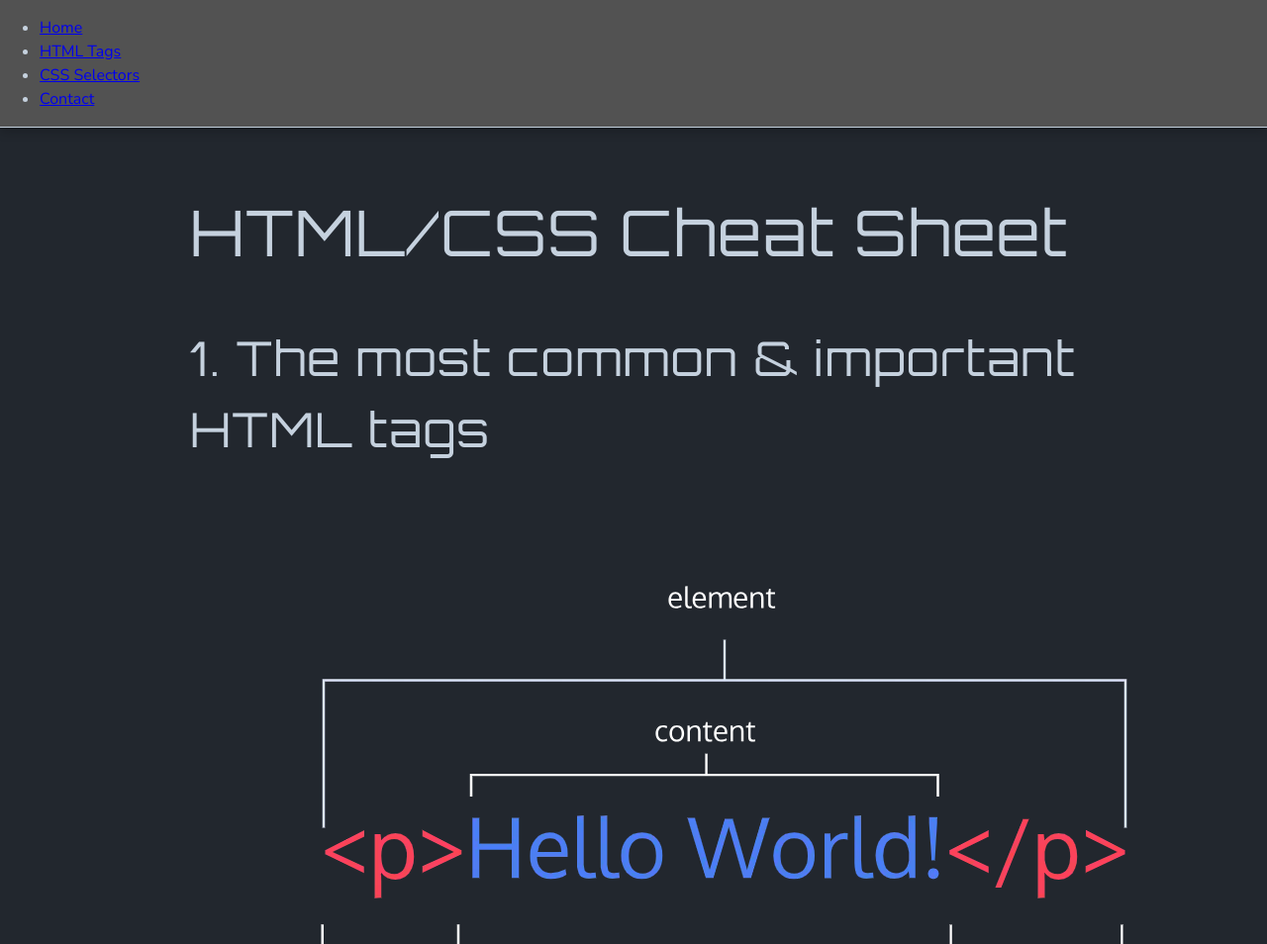
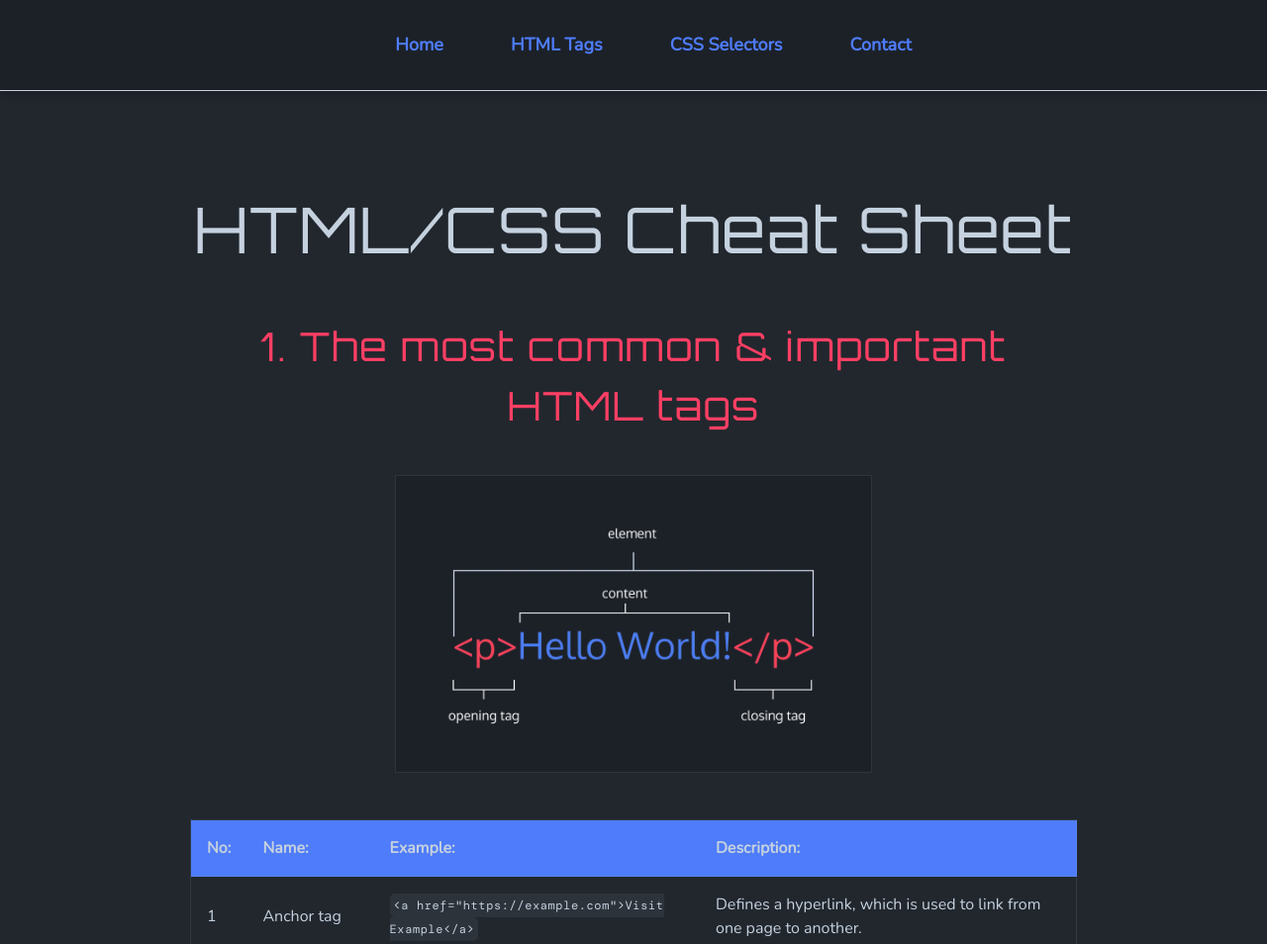
Before and after one commit to armand-sa/Cheat-Sheet, a plain HTML site: page index.html in a window 1280 px wide. Shown: the top 954 px of the page at 99% size. Drawn offline with nearby package versions, Linux system fonts and the light colour scheme.

Commit message:
Footer to go

```diff
--- a/css/styles.css
+++ b/css/styles.css
@@ -5,10 +5,10 @@ body {
   font-weight: 400;
   font-style: normal;
   font-size: 16px;
-  text-align: left;
+  text-align: center;
   line-height: 1.5;
-  background-color: #22272E;
-  color: #C5D1DE;
+  background-color: rgb(34, 39, 46);
+  color: rgb(197, 209, 222);
   padding: 0;
   margin: 0;
   scroll-behavior: smooth;
@@ -31,6 +31,7 @@ h3 {
   font-weight: 400;
   font-style: normal;
   letter-spacing: 0.0938rem;
+  margin: 40px 0;
 }
 
 h1 {
@@ -38,32 +39,117 @@ h1 {
 }
 
 h2 {
-  font-size: 3rem; /* or 48px */
+  font-size: 2.5rem; /* or 48px */
+  color: rgb(255, 63, 100);
 }
 
 h3 {
-  font-size: 1.75rem; /* or 28px */
+  font-size: 1.5rem; /* or 28px */
+  color: rgba(255, 63, 100, 0.9);
 }
 
 h4 {
   font-size: 0.875rem; /* or 14px */
 }
 
+/* The navigation */
+.top-navigation {
+  background-color: rgb(28, 33, 40);
+  position: fixed;
+  top: 0rem;
+  z-index: 20;
+  width: 100%;
+  border-bottom: 1px solid rgb(197, 209, 222);
+  box-shadow: 0 4px 10px rgba(0, 0, 0, 0.2);
+}
+
+.top-navigation > ul {
+  /* Set a specific width */
+  width: 70%;
+  /* Center the main element horizontally */
+  margin: 0 auto;
+  padding-top: 1rem;
+  padding-bottom: 1rem;
+  text-align: center;
+}
+
+.nav-links > li {
+  display: inline-block;
+  padding: 1rem;
+}
+
+.nav-links a {
+  padding: 0 1rem;
+  font-size: 1.125rem;
+  font-weight: bold;
+  text-decoration: none;
+  color: rgb(78, 124, 250);
+}
+
+.nav-links a:hover {
+  text-decoration: underline;
+  color: rgb(255, 63, 100);
+  transition: all 0.3s ease-out;
+}
+
+/* Adjust anchor position to account for fixed header */
+section[id],
+header[id] {
+  /* Adjusted to the value of the fixed header */
+  scroll-margin-top: 8rem;
+}
+
 code {
   font-family: "DM Mono", monospace;
   font-weight: 400;
   font-style: normal;
-  font-size: 0.75rem; /* or 28px */
-  letter-spacing: 0.0375rem; /* Decrease letter-spacing by 0.6 pixels */
+  font-size: 0.75rem;
+  letter-spacing: 0.0375rem;
+  background-color: rgb(45, 51, 59);
+  padding: 0.25rem;
+  border-radius: 5px;
 }
 
-/* The navigation */
-nav {
-  background-color: #525252;
-  position: fixed;
-  top: 0rem;
-  z-index: 20;
-  width: 100%;
-  border-bottom: 1px solid #C5D1DE;
-  box-shadow: 0 4px 10px rgba(0, 0, 0, 0.2);
+/* Images */
+figure {
+  margin: 40px 0;
 }
+
+img {
+  border: 1px solid rgba(197, 209, 222, 0.1);
+  padding: 1rem;
+  background-color: rgb(28, 33, 40);
+}
+
+.img-1 {
+  width: 50%;
+}
+
+.img-2 {
+  width: 90%;
+}
+
+/* Tables */
+table {
+  text-align: left;
+  border-collapse: collapse;
+  border: 1px solid rgba(197, 209, 222, 0.1);
+  padding: 1rem;
+  margin: 40px 0;
+}
+
+th,
+td {
+  padding: 1rem;
+  border-bottom: 1px solid rgba(197, 209, 222, 0.1);
+}
+
+th {
+  background-color: rgb(78, 124, 250);
+}
+
+tr:hover {
+  background-color: rgb(78, 124, 250);
+}
+
+/* Footer */
--- a/index.html
+++ b/index.html
@@ -13,10 +13,10 @@
 <body>
 
   <!-- The header section -->
-  <header>
-    <nav>
+  <header id="home">
+    <nav class="top-navigation">
       <!-- Navigation items go here -->
-      <ul>
+      <ul class="nav-links">
         <li><a href="#home">Home</a></li>
         <li><a href="#html">HTML Tags</a></li>
         <li><a href="#css">CSS Selectors</a></li>
@@ -26,7 +26,7 @@
   </header>
 
   <!-- The main section -->
-  <main id="home">
+  <main>
 
     <h1>HTML/CSS Cheat Sheet</h1>
 
@@ -35,7 +35,7 @@
       <h2>1. The most common &amp; important HTML tags</h2>
 
       <figure>
-        <img src="./images/element-anatomy.webp" alt="Diagram of HTML element anatomy with a paragraph tag containing 'Hello World!', showing the opening tag, content, and closing tag.">
+        <img class="img-1" src="./images/element-anatomy.webp" alt="Diagram of HTML element anatomy with a paragraph tag containing 'Hello World!', showing the opening tag, content, and closing tag.">
       </figure>
 
       <article>
@@ -178,7 +178,6 @@
           </tbody>
         </table>
       </article>
-      <p><a href="#home">Return Home</a></p>
     </section>
 
     <!-- CSS Selectors section -->
@@ -186,7 +185,7 @@
       <h2>2. CSS Selectors &amp; specificity scores</h2>
 
       <figure>
-        <img src="./images/css-anatomy.webp" alt="CSS rule anatomy diagram with 'color: blue;' example showing selector, opening tag, declaration block, attribute, property, and value.">
+        <img class="img-2" src="./images/css-anatomy.webp" alt="CSS rule anatomy diagram with 'color: blue;' example showing selector, opening tag, declaration block, attribute, property, and value.">
       </figure>
 
       <article>
@@ -300,7 +299,6 @@
           </tbody>
         </table>
       </article>
-      <p><a href="#home">Return Home</a></p>
     </section>
 
   </main>
```
